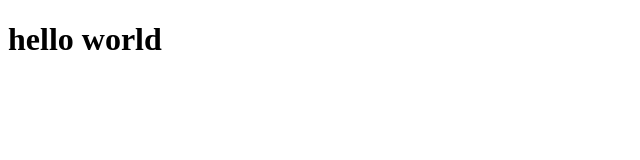
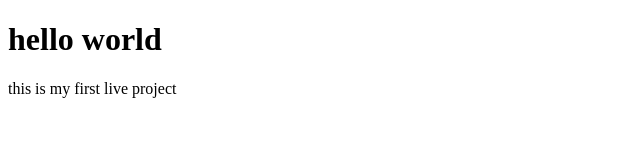
Before and after one commit to devzaynab/Pet_companions, a plain HTML site: page index.html in a window 1280 px wide. Shown: the whole page, without its empty margins (0-640 px from the left). Drawn offline with Linux system fonts and the light colour scheme.

Commit message:
Added content

```diff
--- a/index.html
+++ b/index.html
@@ -7,5 +7,6 @@
 </head>
 <body>
 <h1>hello world</h1>
+<p>this is my first live project</p>
 </body>
 </html>
```
